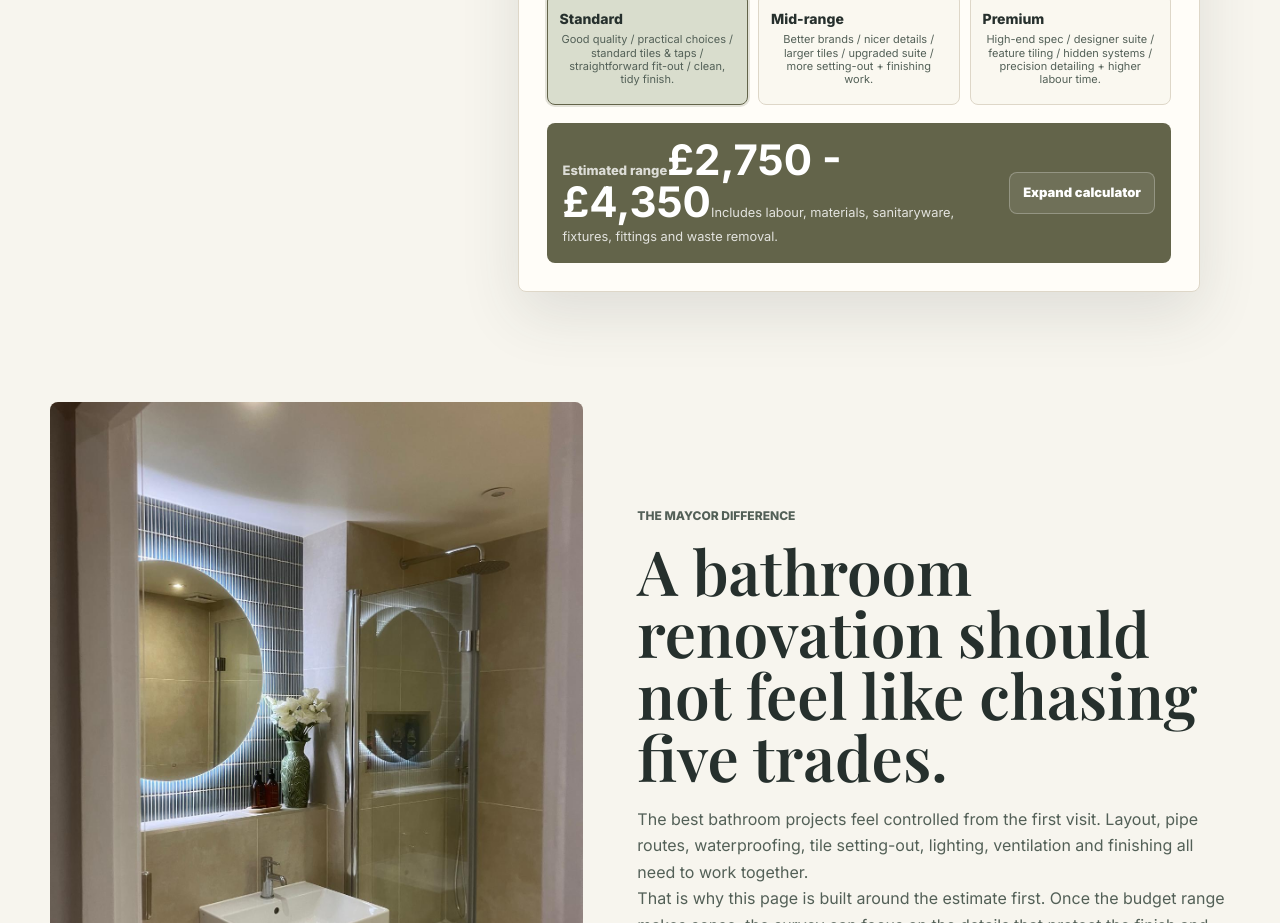
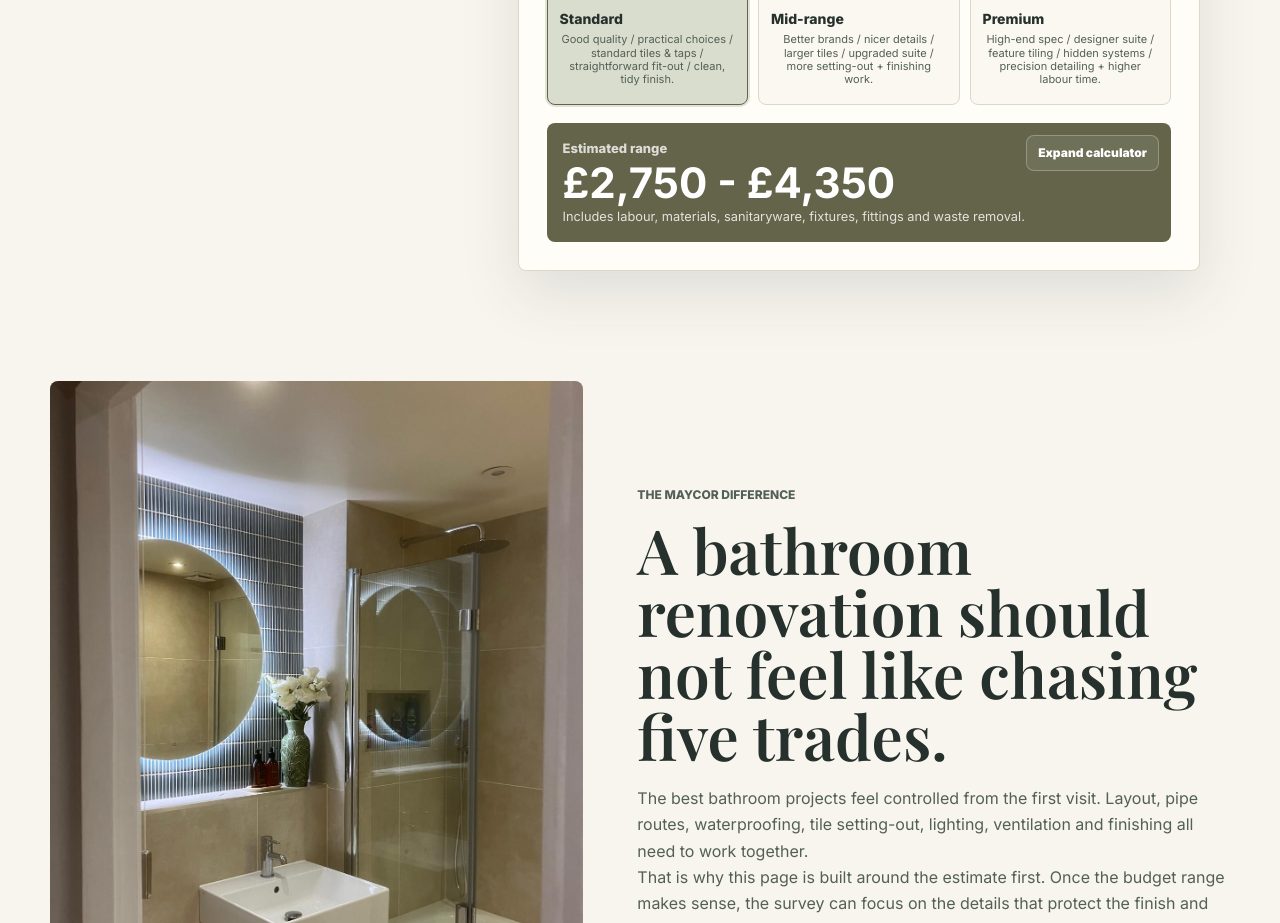
Before and after one commit to maycorbuildingservices-lang/maycor-website-next, a Next.js app: page / in a window 1280 px wide. Shown: the part 1380-2303 px from the top of the page. Built offline with nearby package versions, Linux system fonts and the light colour scheme.

Commit message:
Restore range card layout with corner expand button

```diff
--- a/src/app/globals.css
+++ b/src/app/globals.css
@@ -459,18 +459,13 @@ h3 {
 }
 
 .range-strip {
-  display: flex;
-  gap: 14px;
-  align-items: center;
-  justify-content: space-between;
+  position: relative;
+  display: grid;
+  gap: 4px;
   border-radius: 8px;
   background: var(--olive);
   color: var(--white);
   padding: 16px;
-}
-
-.range-strip-copy {
-  min-width: 0;
 }
 
 .range-strip span {
@@ -490,14 +485,16 @@ h3 {
 }
 
 .range-expand-button {
-  flex: 0 0 auto;
+  position: absolute;
+  top: 12px;
+  right: 12px;
   border: 1px solid rgba(255, 255, 255, 0.26);
   border-radius: 8px;
   background: rgba(255, 255, 255, 0.08);
   color: var(--white);
   cursor: pointer;
-  padding: 10px 13px;
-  font-size: 13px;
+  padding: 8px 11px;
+  font-size: 12px;
   font-weight: 900;
   white-space: nowrap;
 }
@@ -1138,15 +1135,6 @@ h3 {
     width: 100%;
   }
 
-  .range-strip {
-    flex-direction: column;
-    align-items: stretch;
-  }
-
-  .range-expand-button {
-    width: 100%;
-  }
-
   .hero-proof {
     width: min(1180px, calc(100% - 36px));
     margin-top: 18px;
@@ -1337,16 +1325,6 @@ h3 {
     white-space: nowrap;
   }
 
-  .sticky-actions {
-    flex-direction: column;
-    align-items: stretch;
-  }
-
-  .sticky-estimate-bar button,
-  .sticky-estimate-bar a {
-    width: 100%;
-  }
-
   .calculator-prompt {
     gap: 10px;
   }
--- a/src/components/EstimateStarter.tsx
+++ b/src/components/EstimateStarter.tsx
@@ -422,14 +422,12 @@ export function EstimateStarter() {
 
         {!isExpanded ? (
           <div className="range-strip">
-            <div className="range-strip-copy">
-              <span>Estimated range</span>
-              <strong>{rangeText}</strong>
-              <small>Includes labour, materials, sanitaryware, fixtures, fittings and waste removal.</small>
-            </div>
             <button className="range-expand-button" type="button" onClick={expandCalculator}>
               Expand calculator
             </button>
+            <span>Estimated range</span>
+            <strong>{rangeText}</strong>
+            <small>Includes labour, materials, sanitaryware, fixtures, fittings and waste removal.</small>
           </div>
         ) : null}
 
```
